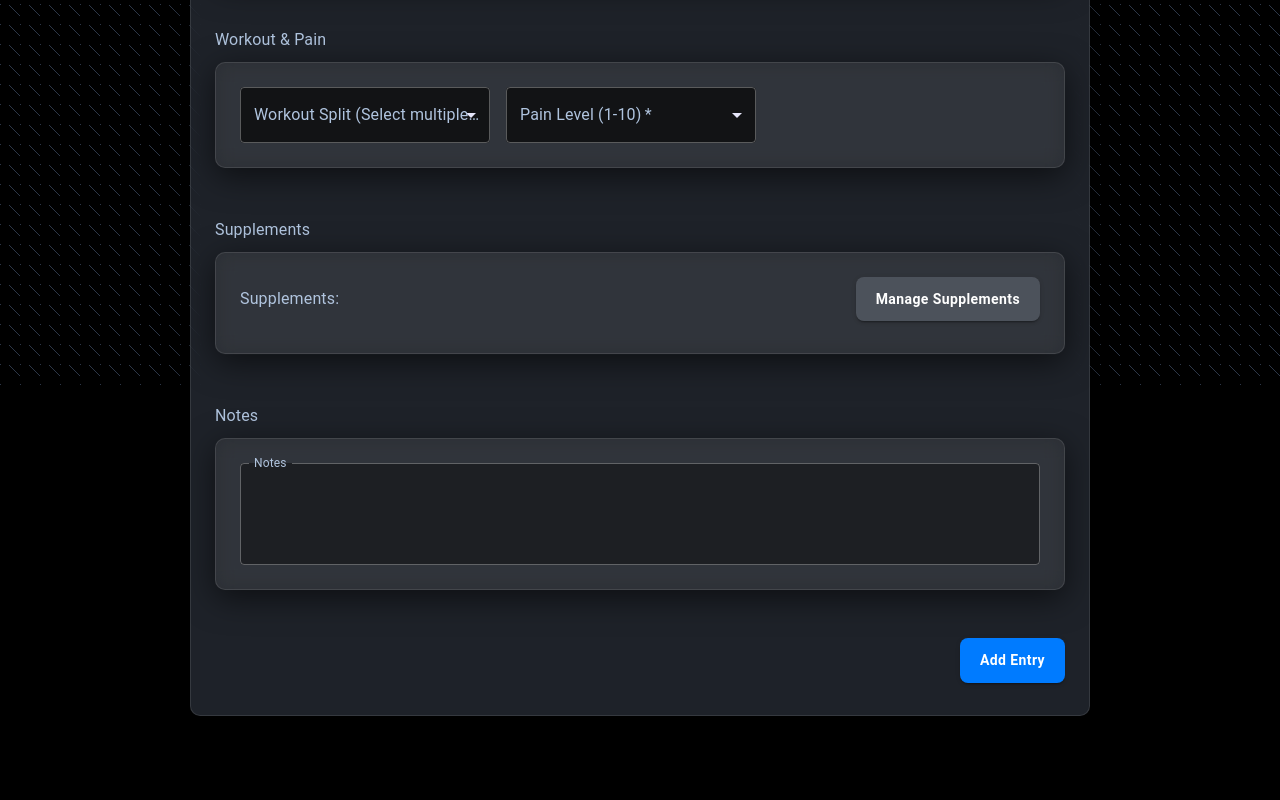
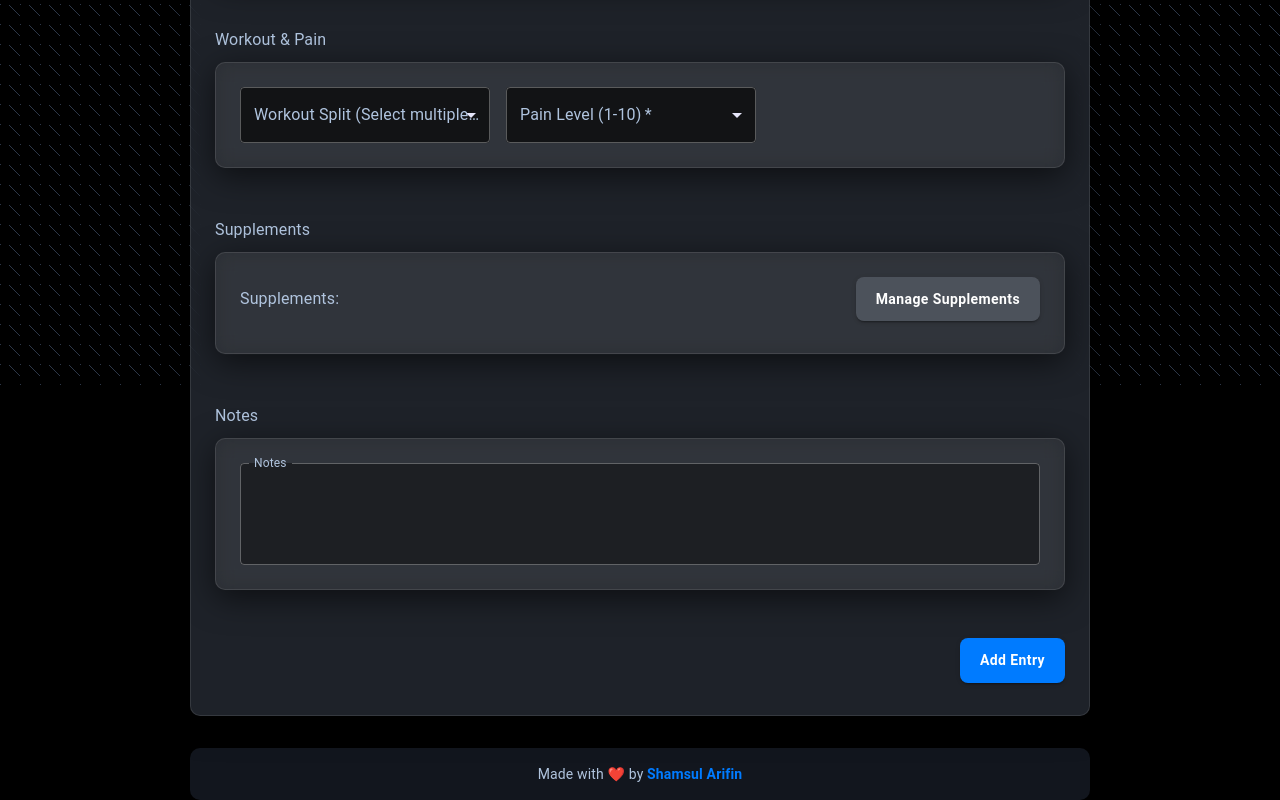
Before and after one commit to ShamsulArifin/FitnessTracker, a React (Create React App) app: page / in a window 1280 px wide. Shown: the part 415-1215 px from the top of the page. Before the commit the page ends 1163 px from the top, so only its background shows below. Built offline with nearby package versions, Linux system fonts and the light colour scheme.

Commit message:
Added footer

```diff
--- a/src/App.js
+++ b/src/App.js
@@ -1370,7 +1370,7 @@ function App() {
                               {entry.notes && (
                                 <Typography component="span" variant="body2" color="text.secondary" display="block" sx={{ whiteSpace: 'pre-wrap' }}>
                                   <strong>Notes:</strong> {entry.notes}
-                                </Typography>
+                                                            </Typography>
                               )}
                             </React.Fragment>
                           }
@@ -1520,6 +1520,29 @@ function App() {
         </Dialog>
 
       </Container>
+      {/* Footer added at the bottom */}
+      <Box sx={{
+        mt: 4,
+        py: 2,
+        backgroundColor: 'rgba(26, 32, 44, 0.7)',
+        textAlign: 'center',
+        borderRadius: '10px',
+        maxWidth: 'md',
+        mx: 'auto',
+        color: 'text.secondary',
+      }}>
+        <Typography variant="body2">
+          Made with ❤️ by{' '}
+          <a
+            href="https://portfolio-eta-seven-57.vercel.app/"
+            target="_blank"
+            rel="noopener noreferrer"
+            style={{ color: darkTheme.palette.primary.main, textDecoration: 'none', fontWeight: 'bold' }}
+          >
+            Shamsul Arifin
+          </a>
+        </Typography>
+      </Box>
     </ThemeProvider>
   );
 }
```
